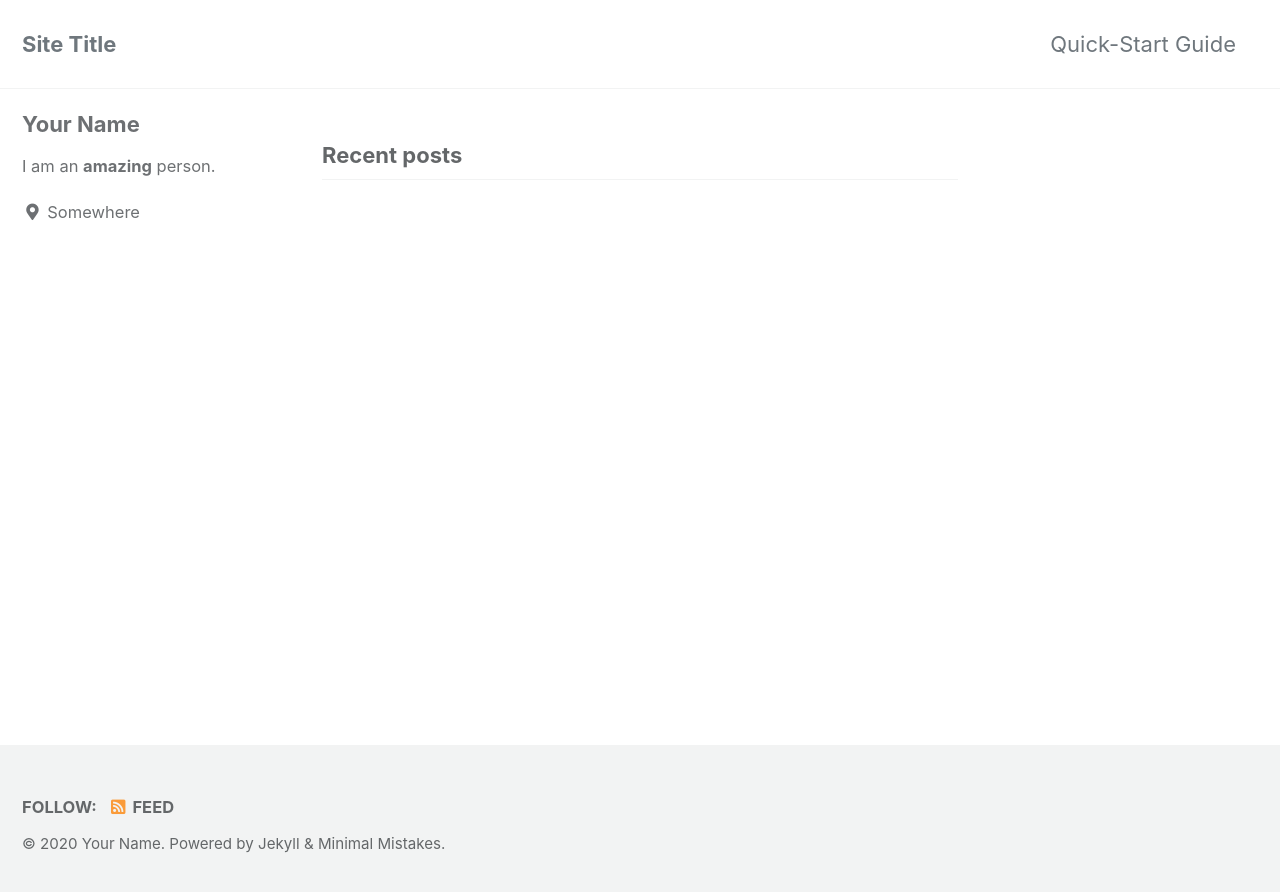
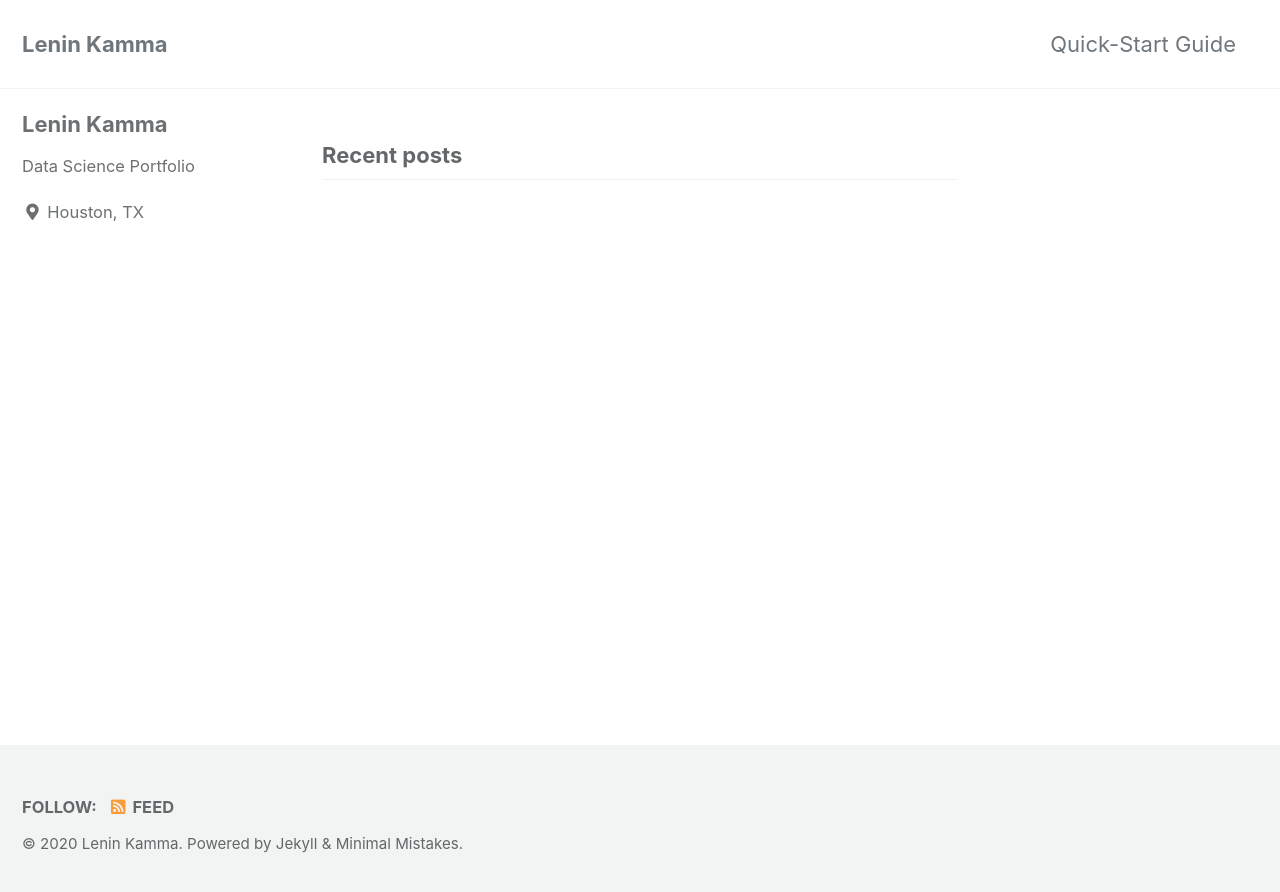
Before and after one commit to databinary/databinary.github.io, a Jekyll site: the page built from index.html, in a window 1280 px wide. Shown: the top 892 px of the page. Built offline with Jekyll 4.4.1, drawn with Linux system fonts in a browser that asks for light colours; cached includes are drawn as plain includes; the list of posts is cut into pages by our own code.

Commit message:
Update _config.yml

```diff
--- a/_config.yml
+++ b/_config.yml
@@ -16,11 +16,11 @@ minimal_mistakes_skin    : "default" # "air", "aqua", "contrast", "dark", "dirt"
 
 # Site Settings
 locale                   : "en-US"
-title                    : "Site Title"
+title                    : "Lenin Kamma"
 title_separator          : "-"
 subtitle                 : # site tagline that appears below site title in masthead
-name                     : "Your Name"
-description              : "An amazing website."
+name                     : "Lenin Kamma"
+description              : "Data Science Portfolio."
 url                      : # the base hostname & protocol for your site e.g. "https://mmistakes.github.io"
 baseurl                  : # the subpath of your site, e.g. "/blog"
 repository               : # GitHub username/repo-name e.g. "mmistakes/minimal-mistakes"
@@ -93,10 +93,10 @@ analytics:
 
 # Site Author
 author:
-  name             : "Your Name"
+  name             : "Lenin Kamma"
   avatar           : # path of avatar image, e.g. "/assets/images/bio-photo.jpg"
-  bio              : "I am an **amazing** person."
-  location         : "Somewhere"
+  bio              : "Data Science Portfolio"
+  location         : "Houston, TX"
   email            :
   links:
     - label: "Email"
@@ -112,7 +112,7 @@ author:
       icon: "fab fa-fw fa-facebook-square"
       # url: "https://facebook.com/"
     - label: "GitHub"
-      icon: "fab fa-fw fa-github"
+      icon: "databinary"
       # url: "https://github.com/"
     - label: "Instagram"
       icon: "fab fa-fw fa-instagram"
@@ -279,3 +279,10 @@ defaults:
       comments: # true
       share: true
       related: true
+  # _pages
+  - scope:
+      path: ""
+      type: pages
+    values:
+      layout: single
+      author_profile: true
```
